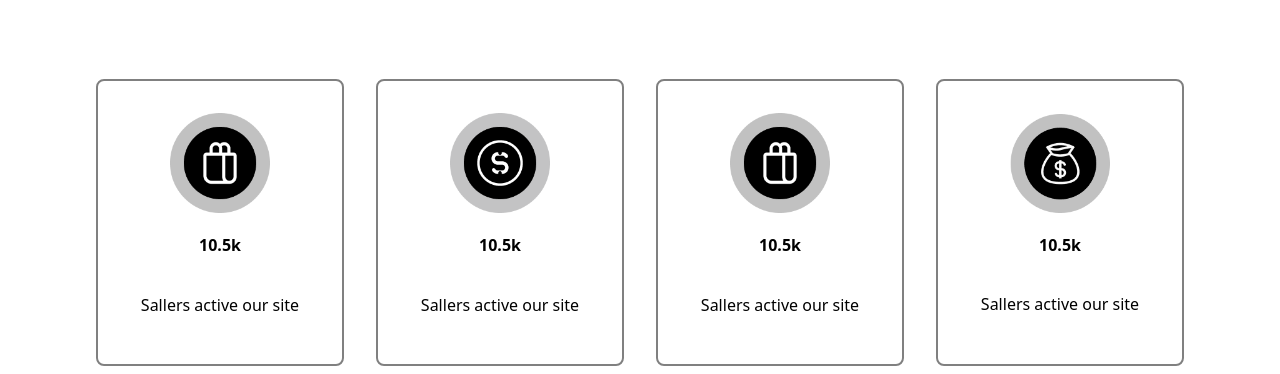
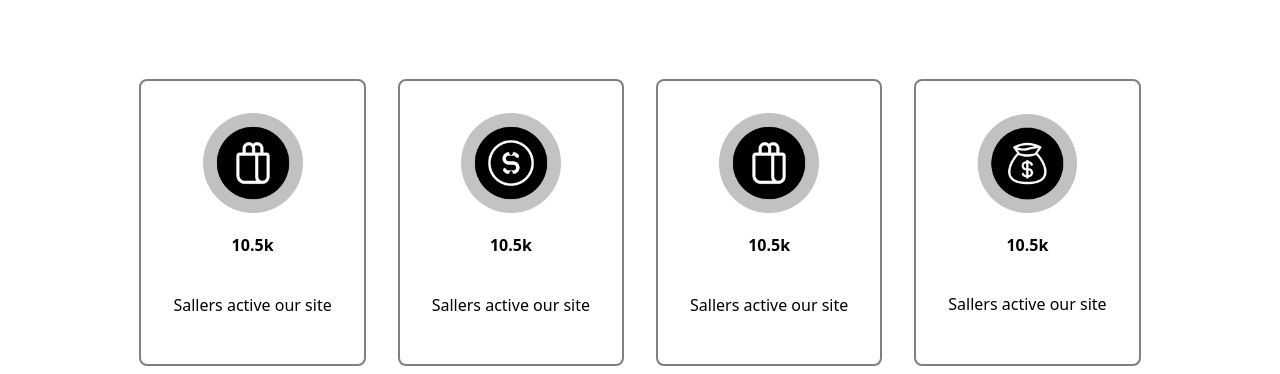
Before and after one commit to Bledioni/primexTech, a PHP site: page /inc/about.php in a window 1280 px wide. Shown: the part 706-1080 px from the top of the page. Run offline with PHP 8.4, Linux system fonts and the light colour scheme; the visitor is signed in with stand-in values (Sample User, id 1); data that the repository does not hold is empty; some libraries are stand-ins or nearby versions.

Commit message:
feat: implement new feature and minor UI improvements

```diff
--- a/display/css/about.css
+++ b/display/css/about.css
@@ -52,7 +52,7 @@ body{
 
 .services-container{
 
-    width: 300px;
+    /* width: 300px; */
     object-fit: contain;
     border: 2px solid grey;
     padding: 2rem;
```
